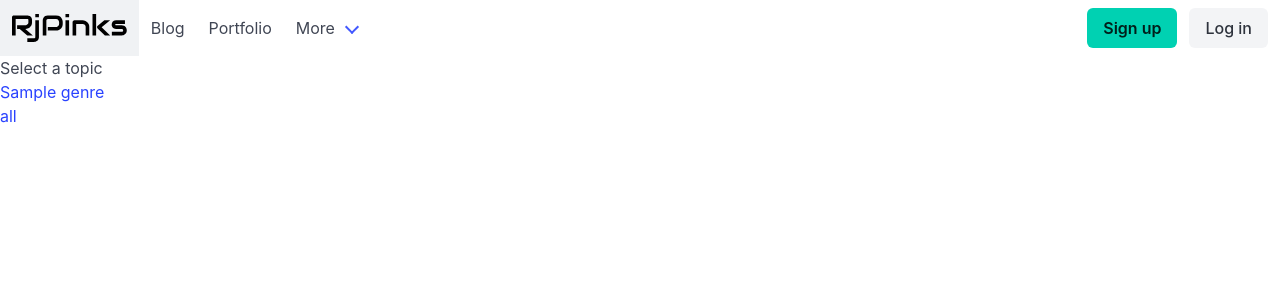
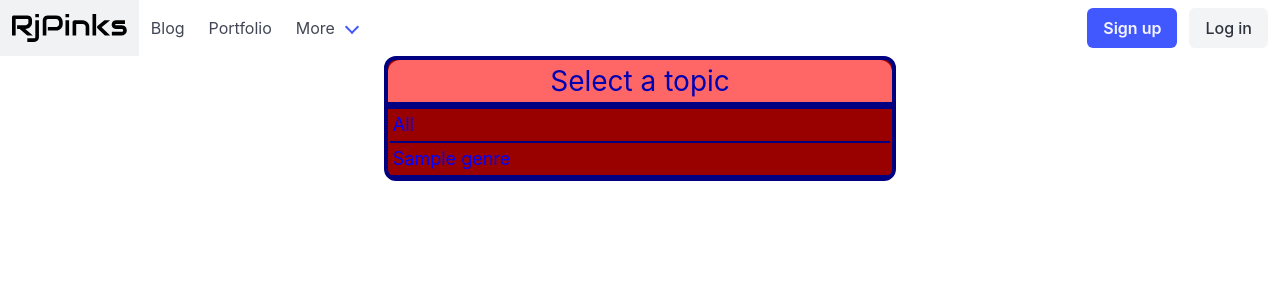
Before and after one commit to rjpinks/django-practice, a Django app: template blog/templates/blog/index.html in a window 1280 px wide. Shown: the top 300 px of the page. Run offline with Django 3.2, Linux system fonts and the light colour scheme; the template is opened without the code that fills it: most values are stand-ins (such as "Sample title", 1, 10 or a date in 2020).

Commit message:
did some css on index.html

```diff
--- a/blog/static/blog/index.css
+++ b/blog/static/blog/index.css
@@ -1,3 +1,32 @@
-h1 {
-	color: red;
+#topic-header {
+	font-size: 28px;
+	color: #0000b3;
+	background-color: #ff6666;
+	border-radius: 12px 12px 0px 0px;
+	border-bottom: 0.25em solid #000080;
+	text-align: center;
 }
+
+#post-list {
+
+}
+
+.topic-container {
+	max-width: 40%;
+	margin: auto;
+	background-color: #990000;
+	border-radius: 12px;
+	border: 0.25em solid #000080;
+}
+
+.post-item {
+	border-bottom: 0.125em solid #000080;
+	padding: 0.15em;
+	margin-left: 0.15em;
+	margin-right: 0.15em;
+}
+
+.post-anchor {
+	font-size: 18px;
+	color: #0000ff;
+}
--- a/blog/templates/blog/base.html
+++ b/blog/templates/blog/base.html
@@ -53,7 +53,7 @@
         <div class="navbar-end">
           <div class="navbar-item">
             <div class="buttons">
-              <a class="button is-primary">
+              <a class="button is-link">
                 <strong>Sign up</strong>
               </a>
               <a class="button is-light">Log in</a>
--- a/blog/templates/blog/index.html
+++ b/blog/templates/blog/index.html
@@ -7,16 +7,21 @@
 
 {% block content %}
 {% if posts %}
-    <div>
+    <div class="topic-container">
         <div>
-            <h2>Select a topic</h2>
-            <ul>
+            <h2 id="topic-header">Select a topic</h2>
+            <ul id="post-list">
+                <li class="post-item"><a href="/blog/posts/all" class="post-anchor">All</a></li>
                 {% for post in posts %}
-                    <li><a href="{% url 'posts_genre' post.genre %}">{{ post.genre }}</a></li>
+                    <li class="post-item"><a href="{% url 'posts_genre' post.genre %}" class="post-anchor">{{ post.genre }}</a></li>
                 {% endfor %}
-                <li><a href="/blog/posts/all">all</a></li>
             </ul>
         </div>
     </div>
+{% else %}
+    <div class="topic-container">
+        <h1>There are no posts to show ¯\_(ツ)_/¯</h1>
+    </div>
 {% endif %}
+<br>
 {% endblock %}
--- a/blog/templates/blog/posts.html
+++ b/blog/templates/blog/posts.html
@@ -17,7 +17,7 @@
 		</div>
 	{% endfor %}
 
-	<h1>BULMA COMPONENT</h1>
+	<br>
 	<nav class="pagination is-centered" role="navigation" aria-label="pagination">
 		{% if post_paginator.has_previous %}
 			<a href="?page={{ post_paginator.previous_page_number }}" class="pagination-previous">Previous</a>
```
